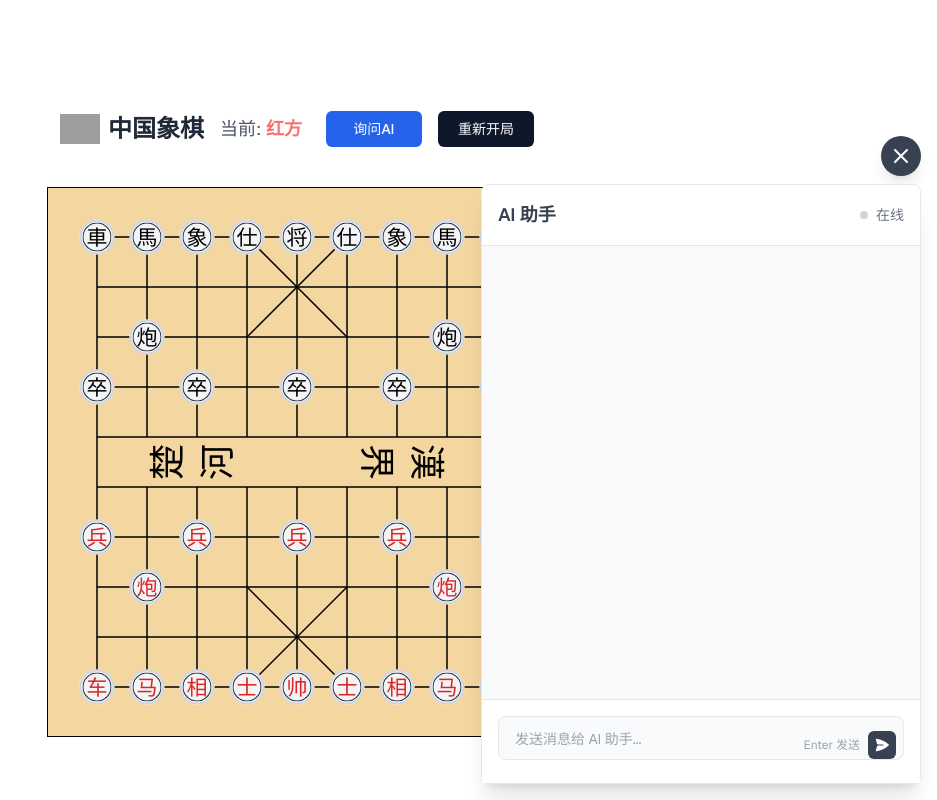
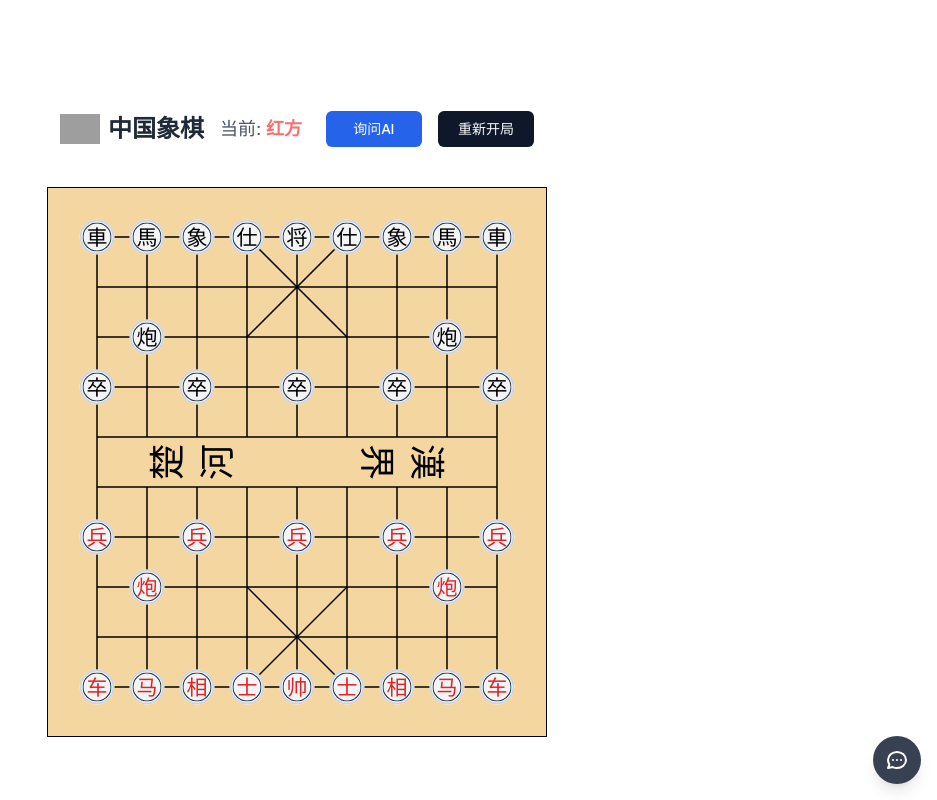
Before and after one commit to xianminx/ai-chinese-chess, a Next.js app: page / in a window 1280 px wide. Shown: the top 800 px of the page, without its empty margins (343-1280 px from the left). Built offline with nearby package versions, Linux system fonts and the light colour scheme; grey boxes are pictures that could not be loaded.

Commit message:
feat: add independent chat toggle button and update initial collapsed state

```diff
--- a/src/components/ChatComponent.tsx
+++ b/src/components/ChatComponent.tsx
@@ -21,7 +21,7 @@ interface ChatComponentProps {
 export default function ChatComponent({ gameState, isThinking }: ChatComponentProps) {
   const [messages, setMessages] = useState<Message[]>([]);
   const [input, setInput] = useState("");
-  const [isCollapsed, setIsCollapsed] = useState(false);
+  const [isCollapsed, setIsCollapsed] = useState(true);
   const messagesEndRef = useRef<HTMLDivElement>(null);
   const textareaRef = useRef<HTMLTextAreaElement>(null);
 
@@ -92,12 +92,23 @@ export default function ChatComponent({ gameState, isThinking }: ChatComponentPr
   };
 
   // Custom renderer for code blocks
-  const CodeBlock = ({ className, children }: { className?: string; children: React.ReactNode }) => {
+  const CodeBlock = ({
+    node,
+    inline,
+    className,
+    children,
+    ...props
+  }: {
+    node?: any;
+    inline?: boolean;
+    className?: string;
+    children: React.ReactNode;
+  } & React.HTMLAttributes<HTMLElement>) => {
     const language = className?.replace('language-', '') || 'text';
     return (
       <div className="relative group">
         <pre className={`${className} rounded-md bg-gray-800 p-4 overflow-x-auto`}>
-          <code className={`language-${language} text-sm text-gray-100`}>
+          <code className={`language-${language} text-sm text-gray-100`} {...props}>
             {children}
           </code>
         </pre>
@@ -106,30 +117,7 @@ export default function ChatComponent({ gameState, isThinking }: ChatComponentPr
   };
 
   return (
-    <div className="fixed right-4 bottom-4 z-50 flex flex-col items-end">
-      {/* Chat Toggle Button */}
-      <button
-        onClick={() => setIsCollapsed(!isCollapsed)}
-        className="mb-2 p-2 bg-gray-700 hover:bg-gray-600 text-white rounded-full shadow-lg transition-transform active:scale-95"
-      >
-        <svg
-          xmlns="http://www.w3.org/2000/svg"
-          className="h-6 w-6"
-          fill="none"
-          viewBox="0 0 24 24"
-          stroke="currentColor"
-        >
-          <path
-            strokeLinecap="round"
-            strokeLinejoin="round"
-            strokeWidth={2}
-            d={isCollapsed
-              ? "M8 12h.01M12 12h.01M16 12h.01M21 12c0 4.418-4.03 8-9 8a9.863 9.863 0 01-4.255-.949L3 20l1.395-3.72C3.512 15.042 3 13.574 3 12c0-4.418 4.03-8 9-8s9 3.582 9 8z"
-              : "M6 18L18 6M6 6l12 12"}
-          />
-        </svg>
-      </button>
-
+    <div className="fixed right-4 bottom-4 z-50 flex flex-col items-end space-y-2">
       {/* Chat Window */}
       <div
         className={`${
@@ -139,11 +127,32 @@ export default function ChatComponent({ gameState, isThinking }: ChatComponentPr
         {/* Chat Header */}
         <div className="p-4 border-b flex justify-between items-center bg-white rounded-t-lg">
           <h2 className="text-lg font-semibold text-gray-700">AI 助手</h2>
+          <div className="flex items-center gap-4">
             <div className="flex items-center gap-2">
               <div className={`w-2 h-2 rounded-full ${isThinking ? 'bg-green-500 animate-pulse' : 'bg-gray-300'}`} />
               <span className="text-sm text-gray-500">
                 {isThinking ? '思考中...' : '在线'}
               </span>
+            </div>
+            <button
+              onClick={() => setIsCollapsed(true)}
+              className="p-1.5 hover:bg-gray-100 rounded-full transition-colors"
+            >
+              <svg
+                xmlns="http://www.w3.org/2000/svg"
+                className="h-5 w-5 text-gray-500"
+                fill="none"
+                viewBox="0 0 24 24"
+                stroke="currentColor"
+              >
+                <path
+                  strokeLinecap="round"
+                  strokeLinejoin="round"
+                  strokeWidth={2}
+                  d="M6 18L18 6M6 6l12 12"
+                />
+              </svg>
+            </button>
           </div>
         </div>
 
@@ -152,11 +161,11 @@ export default function ChatComponent({ gameState, isThinking }: ChatComponentPr
           {messages.map((message) => (
             <div
               key={message.id}
-              className={`px-4 py-6 ${
+              className={`px-2 py-2 ${
                 message.role === "assistant" ? "bg-white border-b border-gray-100" : "bg-gray-50"
               }`}
             >
-              <div className="max-w-[85%] mx-auto flex gap-4">
+              <div className="max-w-[100%] mx-auto flex gap-4">
                 <div className="flex-shrink-0 mt-1">
                   <Image
                     src={message.role === "user" ? "/icons/anonymous.svg" : "/icons/openai.svg"}
@@ -222,8 +231,8 @@ export default function ChatComponent({ gameState, isThinking }: ChatComponentPr
         </div>
 
         {/* Input Form */}
-        <div className="p-4 bg-white border-t">
-          <form onSubmit={handleSubmit} className="relative">
+        <div className="p-4 bg-white border-t rounded-b-lg">
+          <form onSubmit={handleSubmit} className="relative flex items-end">
             <textarea
               ref={textareaRef}
               value={input}
@@ -231,9 +240,9 @@ export default function ChatComponent({ gameState, isThinking }: ChatComponentPr
               onKeyDown={handleKeyDown}
               placeholder="发送消息给 AI 助手..."
               rows={1}
-              className="w-full pr-24 py-3 px-4 text-sm text-gray-700 bg-gray-50 rounded-lg
+              className="w-full pr-24 py-2 px-3 text-sm text-gray-700 bg-gray-50 rounded-lg
                  border border-gray-200 focus:outline-none focus:border-gray-300
-                       resize-none overflow-hidden"
+                 resize-none min-h-[40px] max-h-[120px]"
               disabled={isThinking}
             />
             <div className="absolute right-2 bottom-2 flex items-center gap-2">
@@ -244,7 +253,7 @@ export default function ChatComponent({ gameState, isThinking }: ChatComponentPr
                 type="submit"
                 disabled={isThinking}
                 className="p-1.5 rounded-md bg-gray-700 text-white hover:bg-gray-600
-                         disabled:opacity-50 disabled:cursor-not-allowed"
+                   disabled:opacity-50 disabled:cursor-not-allowed transition-colors"
               >
                 <svg
                   xmlns="http://www.w3.org/2000/svg"
@@ -259,6 +268,29 @@ export default function ChatComponent({ gameState, isThinking }: ChatComponentPr
           </form>
         </div>
       </div>
+
+      {/* Independent Chat Toggle Button */}
+      {isCollapsed && (
+        <button
+          onClick={() => setIsCollapsed(false)}
+          className="p-3 bg-gray-700 hover:bg-gray-600 text-white rounded-full shadow-lg transition-all duration-200 ease-in-out active:scale-95"
+        >
+          <svg
+            xmlns="http://www.w3.org/2000/svg"
+            className="h-6 w-6"
+            fill="none"
+            viewBox="0 0 24 24"
+            stroke="currentColor"
+          >
+            <path
+              strokeLinecap="round"
+              strokeLinejoin="round"
+              strokeWidth={2}
+              d="M8 12h.01M12 12h.01M16 12h.01M21 12c0 4.418-4.03 8-9 8a9.863 9.863 0 01-4.255-.949L3 20l1.395-3.72C3.512 15.042 3 13.574 3 12c0-4.418 4.03-8 9-8s9 3.582 9 8z"
+            />
+          </svg>
+        </button>
+      )}
     </div>
   );
 }
```
Lines whose indentation alone changed are shown as unchanged.
